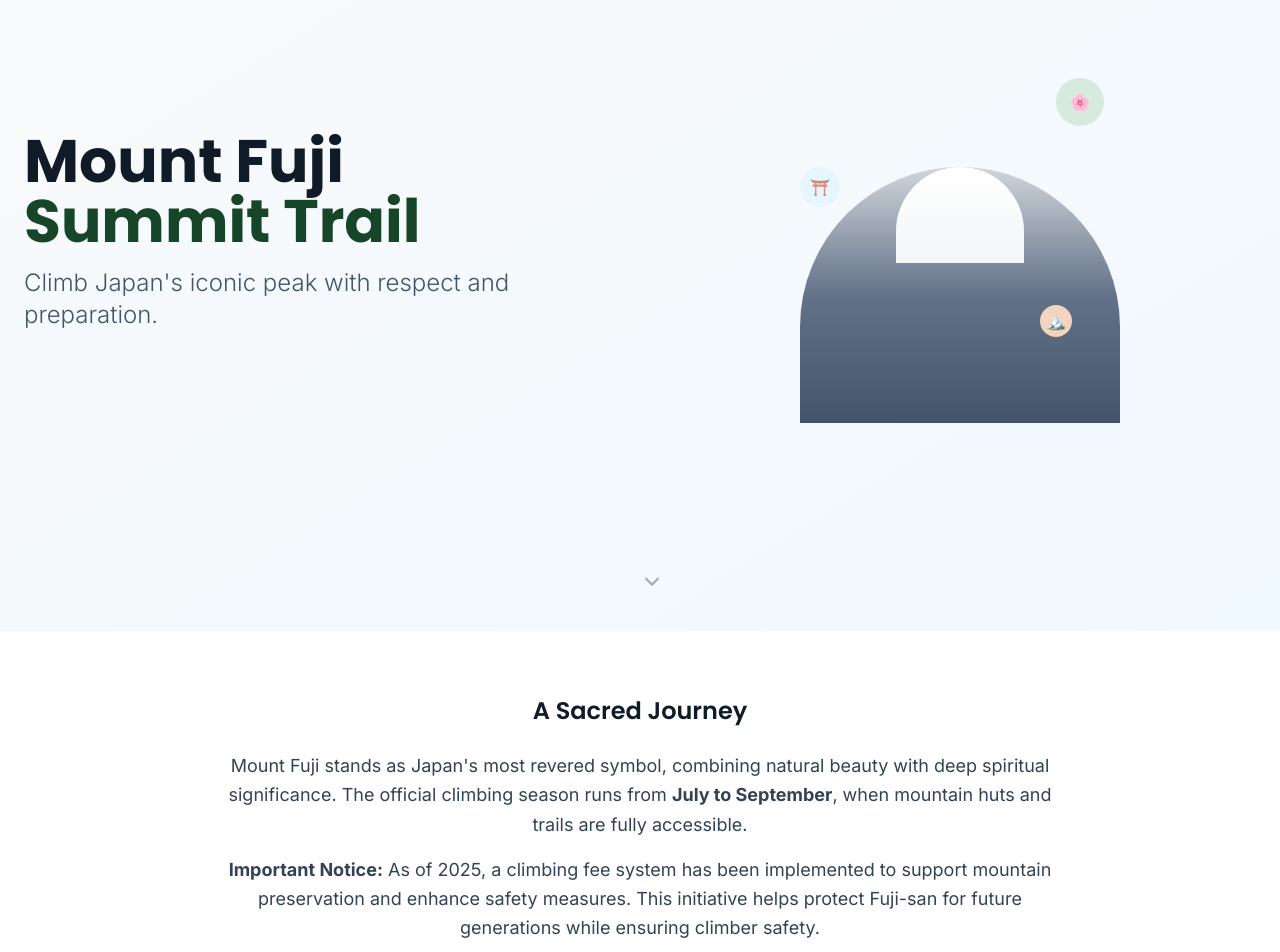
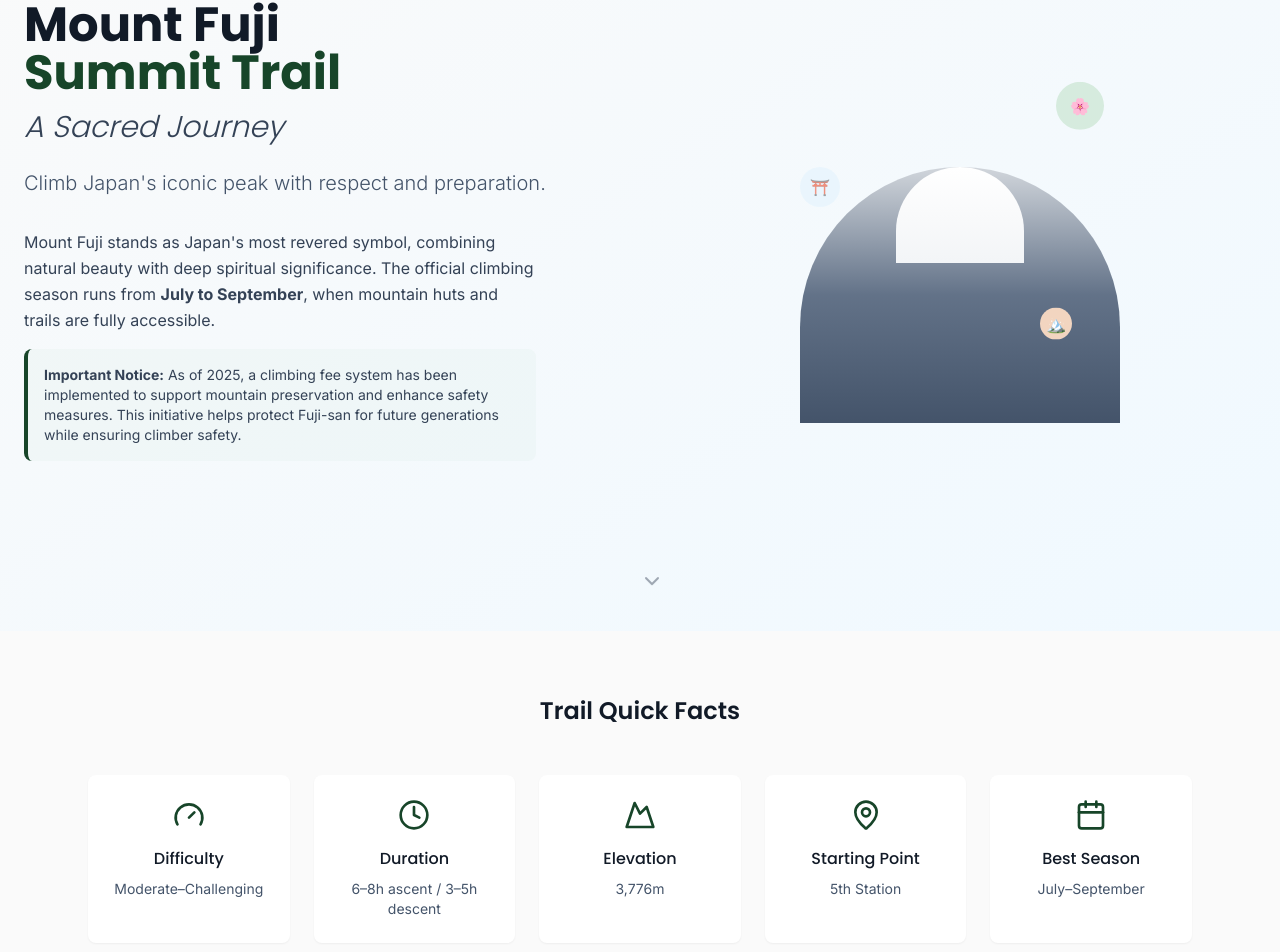
Before and after one commit to pri-mor-dial/interest-journey-plan, a React (Vite) app: page /mount-fuji-trail in a window 1280 px wide. Shown: the part 169-1121 px from the top of the page. Built offline with nearby package versions, Linux system fonts and the light colour scheme.

Commit message:
Combine header and tagline
Combine the main header "Mount Fuji Summit Trail" with the tagline "A Sacred Journey" to reduce vertical space and improve visual flow.

```diff
--- a/src/pages/MountFujiTrail.tsx
+++ b/src/pages/MountFujiTrail.tsx
@@ -93,20 +93,37 @@ export default function MountFujiTrail() {
       <Navigation />
 
       <main className="min-h-screen">
-        {/* Hero Section - Split Screen */}
+        {/* Hero Section - Split Screen with Integrated Overview */}
         <section className="relative min-h-screen flex items-center bg-gradient-to-br from-neutral-50 to-sky-50">
           <div className="max-w-7xl mx-auto px-6 w-full">
             <div className="grid lg:grid-cols-2 gap-12 items-center">
 
               {/* Left - Content */}
-              <div className="space-y-6">
-                <div className="space-y-4">
-                  <h1 className="text-4xl lg:text-5xl xl:text-6xl font-heading font-bold text-neutral-900 leading-tight">
-                    Mount Fuji <br />
-                    <span className="text-hiking-green">Summit Trail</span>
-                  </h1>
-                  <p className="text-xl lg:text-2xl text-neutral-600 font-light">
+              <div className="space-y-8">
+                <div className="space-y-6">
+                  <div className="space-y-3">
+                    <h1 className="text-4xl lg:text-5xl font-heading font-bold text-neutral-900 leading-tight">
+                      Mount Fuji <br />
+                      <span className="text-hiking-green">Summit Trail</span>
+                    </h1>
+                    <h2 className="text-2xl lg:text-3xl font-heading font-light text-neutral-700 italic">
+                      A Sacred Journey
+                    </h2>
+                  </div>
+                  <p className="text-lg lg:text-xl text-neutral-600 font-light">
                     Climb Japan's iconic peak with respect and preparation.
+                  </p>
+                </div>
+
+                {/* Integrated Overview Content */}
+                <div className="space-y-4 text-base text-neutral-700 leading-relaxed max-w-lg">
+                  <p>
+                    Mount Fuji stands as Japan's most revered symbol, combining natural beauty with deep spiritual significance.
+                    The official climbing season runs from <strong>July to September</strong>, when mountain huts and trails are fully accessible.
+                  </p>
+                  <p className="text-sm bg-hiking-green-light/20 p-4 rounded-lg border-l-4 border-hiking-green">
+                    <strong>Important Notice:</strong> As of 2025, a climbing fee system has been implemented to support mountain preservation
+                    and enhance safety measures. This initiative helps protect Fuji-san for future generations while ensuring climber safety.
                   </p>
                 </div>
               </div>
@@ -156,25 +173,6 @@ export default function MountFujiTrail() {
           {/* Scroll Down Arrow */}
           <div className="absolute bottom-8 left-1/2 transform -translate-x-1/2 animate-bounce">
             <ChevronDown className="w-6 h-6 text-neutral-400" />
-          </div>
-        </section>
-
-        {/* Overview Section */}
-        <section className="py-16 bg-white">
-          <div className="max-w-4xl mx-auto px-6 text-center">
-            <h2 className="text-2xl font-heading font-semibold text-neutral-900 mb-6">
-              A Sacred Journey
-            </h2>
-            <div className="space-y-4 text-lg text-neutral-700 leading-relaxed">
-              <p>
-                Mount Fuji stands as Japan's most revered symbol, combining natural beauty with deep spiritual significance.
-                The official climbing season runs from <strong>July to September</strong>, when mountain huts and trails are fully accessible.
-              </p>
-              <p>
-                <strong>Important Notice:</strong> As of 2025, a climbing fee system has been implemented to support mountain preservation
-                and enhance safety measures. This initiative helps protect Fuji-san for future generations while ensuring climber safety.
-              </p>
-            </div>
           </div>
         </section>
 
```
